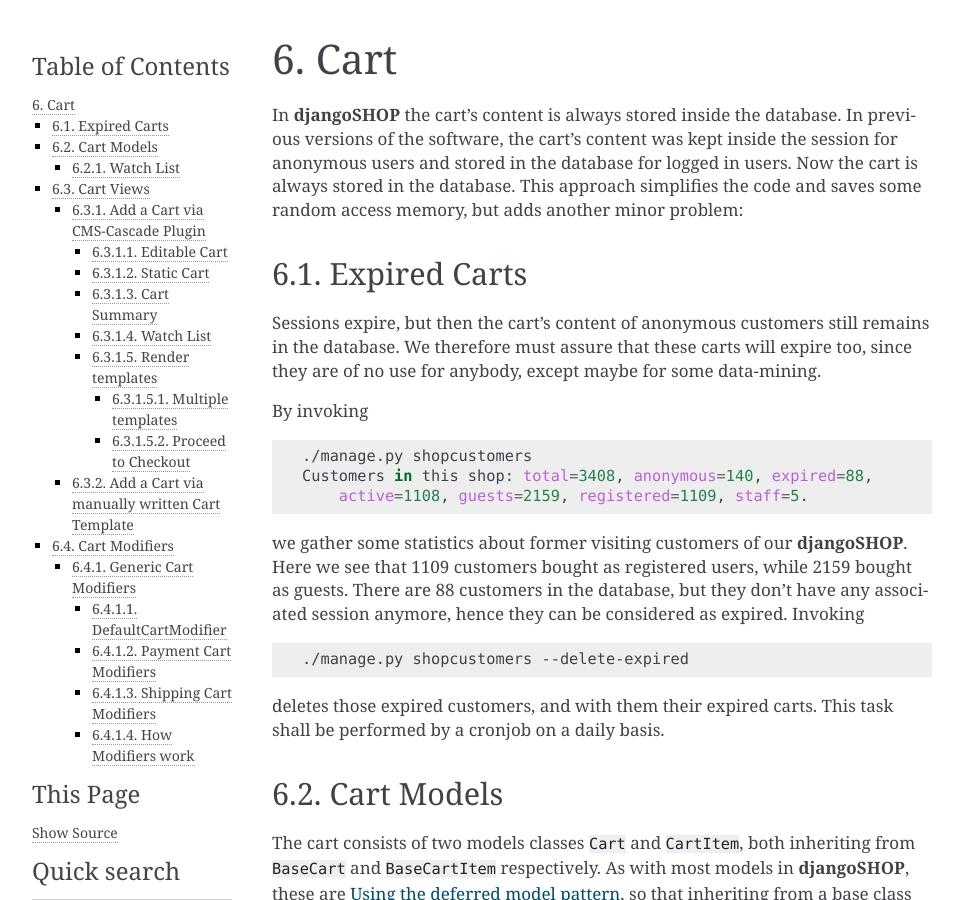
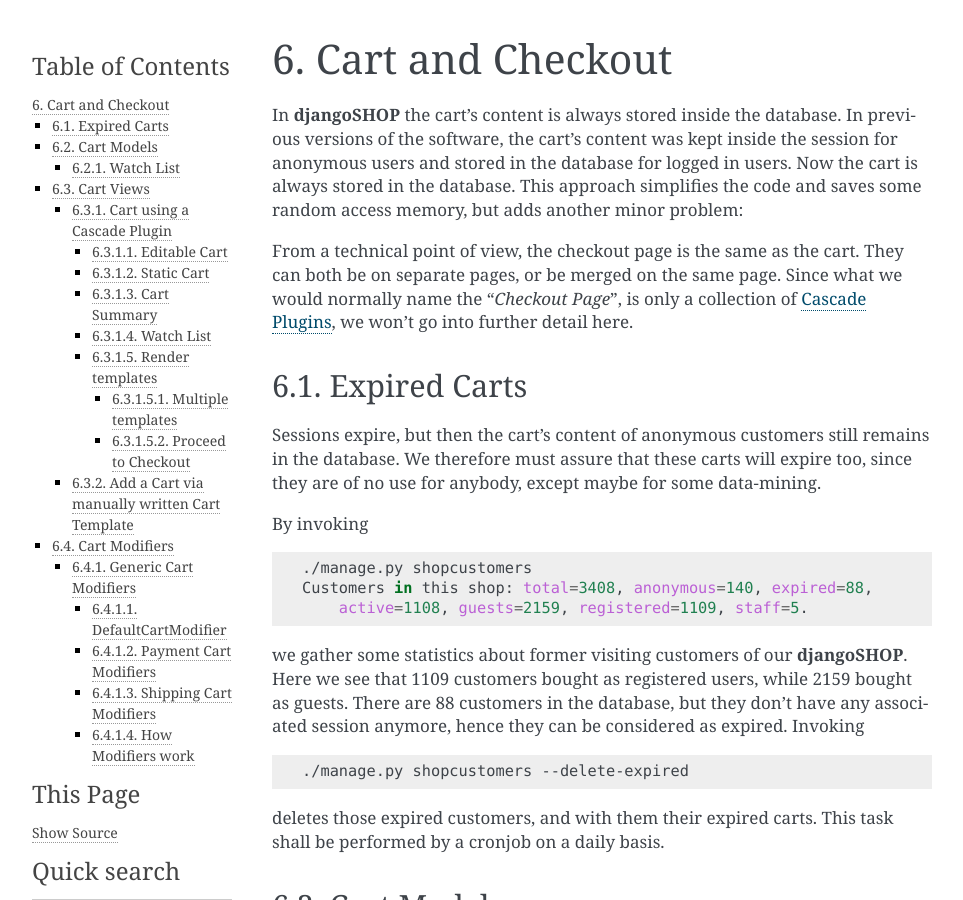
Before and after one commit to ShanWangdev1/django-shop, a Sphinx documentation site: the page built from docs/reference/cart-checkout.rst, in a window 1280 px wide and 900 px high. Shown: the whole window, without its empty margins (148-1111 px from the left). Built offline with Sphinx 7.4.7, drawn with Linux system fonts in a browser that asks for light colours; pages that are not in the unit, such as notebooks, are missing from menus; some of the changed text lies outside the part shown.

Commit message:
updated docs

```diff
--- a/docs/index.rst
+++ b/docs/index.rst
@@ -36,8 +36,9 @@
 	reference/deferred-models
 	reference/money-types
 	reference/product-models
+	reference/catalog
 	reference/cascade-plugins
-	reference/cart
+	reference/cart-checkout
 	reference/order
 	reference/search
 	reference/notifications
--- a/docs/reference/cart.rst
+++ b/docs/reference/cart-checkout.rst
@@ -1,13 +1,18 @@
-.. _cart:
+.. _cart-checkout:
 
-====
-Cart
-====
+=================
+Cart and Checkout
+=================
 
 In **djangoSHOP** the cart's content is always stored inside the database. In previous versions of
 the software, the cart's content was kept inside the session for anonymous users and stored in the
 database for logged in users. Now the cart is always stored in the database. This approach
 simplifies the code and saves some random access memory, but adds another minor problem:
+
+From a technical point of view, the checkout page is the same as the cart. They can both be on
+separate pages, or be merged on the same page. Since what we would normally name the
+"*Checkout Page*", is only a collection of :ref:`cascade-plugins`, we won't go into further detail
+here.
 
 
 Expired Carts
@@ -121,8 +126,10 @@
 render a special cart symbol located on the right of the navigation bar.
 
 
-Add a Cart via CMS-Cascade Plugin
----------------------------------
+.. _cart-cascade-plugin:
+
+Cart using a Cascade Plugin
+---------------------------
 
 Click onto **View on site** and change into front-end editing mode to use the grid-system of
 djangocms-cascade_. Locate the main placeholder and add a **Row** followed by at least one
--- a/docs/reference/cascade-plugins.rst
+++ b/docs/reference/cascade-plugins.rst
@@ -12,7 +12,7 @@
 ====
 
 The **CartPlugin** has four different rendering options: Editable, Static, Summary and Watch-List.
-The :ref:`cart` plugin has already been described in detail.
+The :ref:`cart-cascade-plugin` has already been described in detail.
 
 
 Customer Form
```
Also changed, not shown: docs/reference/search.rst (+12 -7 lines), docs/tutorial/catalog-views.rst (+0 -8 lines).
